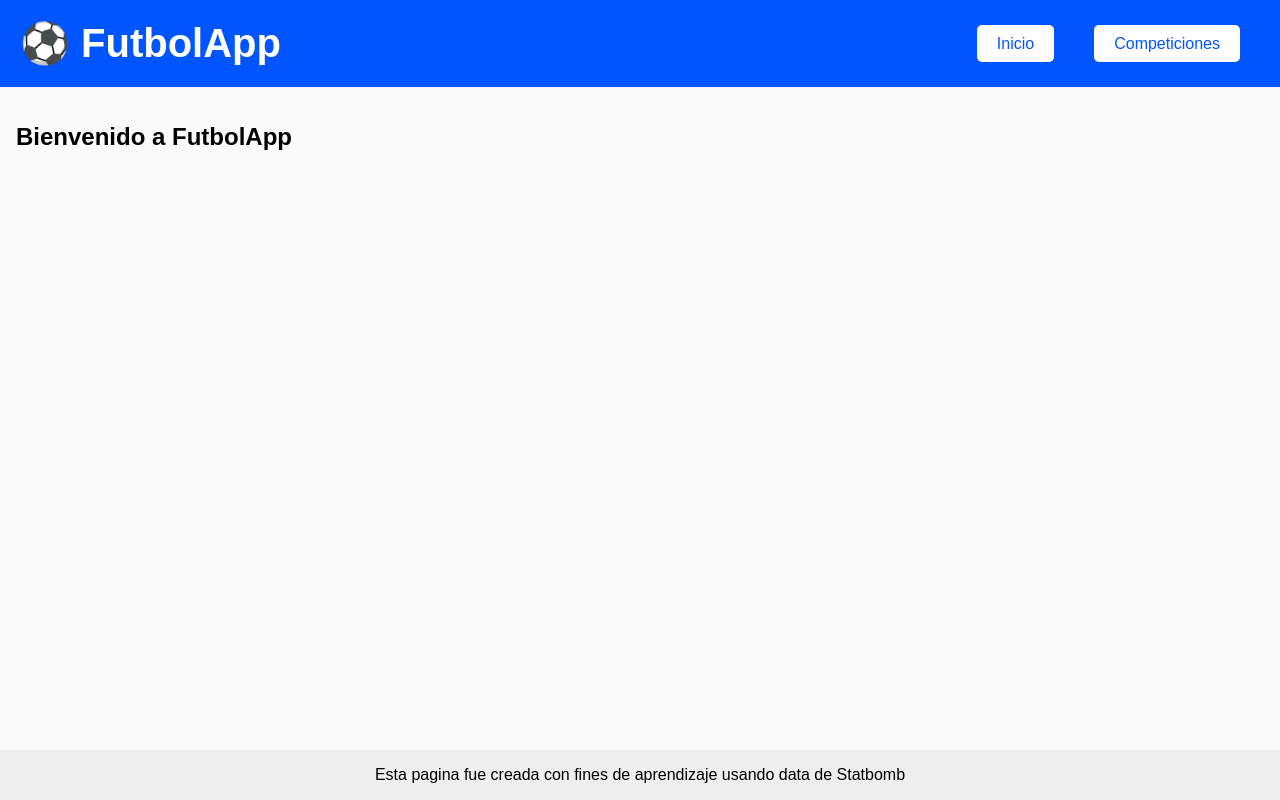
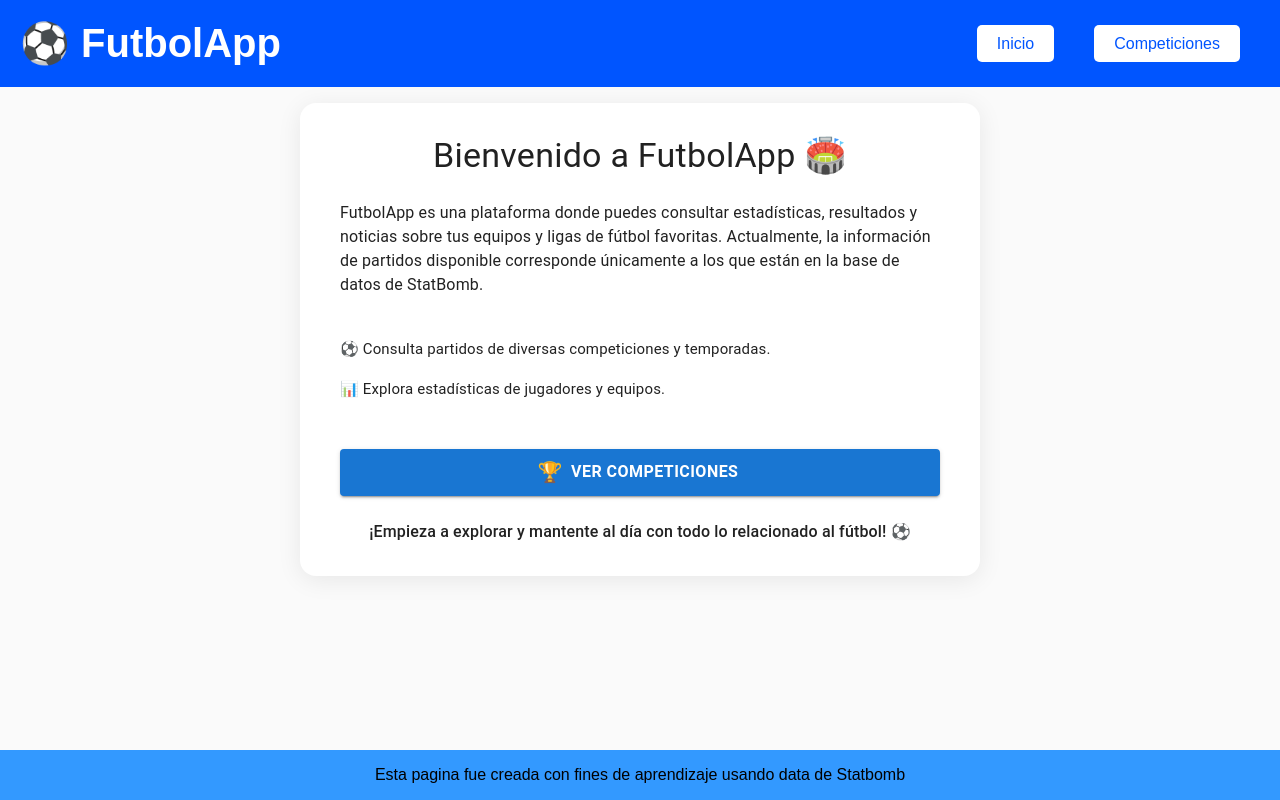
Before and after one commit to DR-Barros/futbol, a React (Vite) app in the folder frontend/: page / in a window 1280 px wide. Built offline with nearby package versions, Linux system fonts and the light colour scheme.

Commit message:
FEAT(App): integrate Index component for the home page and update footer styling

```diff
--- a/frontend/src/App.tsx
+++ b/frontend/src/App.tsx
@@ -4,6 +4,7 @@
 import CompetitionPage from "./pages/CompetitionPage";
 import MatchesPage from "./pages/Matches/MatchesPage"
 import MatchPage from "./pages/Match/MatchPage";
+import Index from "./pages/Index";
 
 function App() {
   return (
@@ -11,7 +12,7 @@
       <Header />
       <main style={{ padding: "1rem" }}>
         <Routes>
-          <Route path="/" element={<h2>Bienvenido a FutbolApp</h2>} />
+          <Route path="/" element={<Index />} />
           <Route path="/competitions" element={<CompetitionPage />} />
           <Route path="/matches/:competitionId/:seasonId" element={<MatchesPage />} />
           <Route path="/match/:matchId/:competitionId/:seasonId" element={<MatchPage />} />
--- a/frontend/src/components/Footer.tsx
+++ b/frontend/src/components/Footer.tsx
@@ -8,7 +8,7 @@
 
 const styles = {
   footer: {
-    backgroundColor: "#eee",
+    backgroundColor: "#3399ff",
     textAlign: "center" as const,
   }
 };
--- /dev/null
+++ b/frontend/src/pages/Index/index.tsx
@@ -0,0 +1,59 @@
+import { Card, Typography, List, ListItem, ListItemText, Button } from "@mui/material";
+import { useNavigate } from "react-router-dom";
+
+const features = [
+  "⚽ Consulta partidos de diversas competiciones y temporadas.",
+  "📊 Explora estadísticas de jugadores y equipos.",
+  //"📰 Mantente informado con las últimas noticias del mundo del fútbol.",
+];
+
+const Index = () => {
+  const navigate = useNavigate();
+
+  return (
+    <div>
+      <Card
+        style={{
+          maxWidth: 600,
+          margin: "0 auto",
+          padding: "2rem 2.5rem",
+          boxShadow: "0 4px 24px rgba(0,0,0,0.08)",
+          borderRadius: 16,
+        }}
+      >
+        <Typography variant="h4" component="h2" style={{ textAlign: "center", marginBottom: 24 }}>
+          Bienvenido a FutbolApp <span role="img" aria-label="fútbol">🏟️</span>
+        </Typography>
+        <Typography style={{ fontSize: 16, marginBottom: 24 }}>
+          FutbolApp es una plataforma donde puedes consultar estadísticas, resultados y noticias sobre tus equipos y ligas de fútbol favoritas.
+          Actualmente, la información de partidos disponible corresponde únicamente a los que están en la base de datos de StatBomb.
+        </Typography>
+        <List>
+          {features.map((item, idx) => (
+            <ListItem key={idx} style={{ border: "none", paddingLeft: 0 }}>
+              <ListItemText
+                primary={<span style={{ fontSize: 15 }}>{item}</span>}
+                style={{ margin: 0 }}
+              />
+            </ListItem>
+          ))}
+        </List>
+        <Button
+          variant="contained"
+          color="primary"
+          fullWidth
+          style={{ marginTop: 32, marginBottom: 16, fontWeight: 600, fontSize: 16 }}
+          onClick={() => navigate("/competitions")}
+          startIcon={<span role="img" aria-label="trofeo">🏆</span>}
+        >
+          Ver competiciones
+        </Button>
+        <Typography style={{ fontWeight: 500, marginTop: 8, textAlign: "center" }}>
+          ¡Empieza a explorar y mantente al día con todo lo relacionado al fútbol! <span role="img" aria-label="balón">⚽</span>
+        </Typography>
+      </Card>
+    </div>
+  );
+};
+
+export default Index;
```
